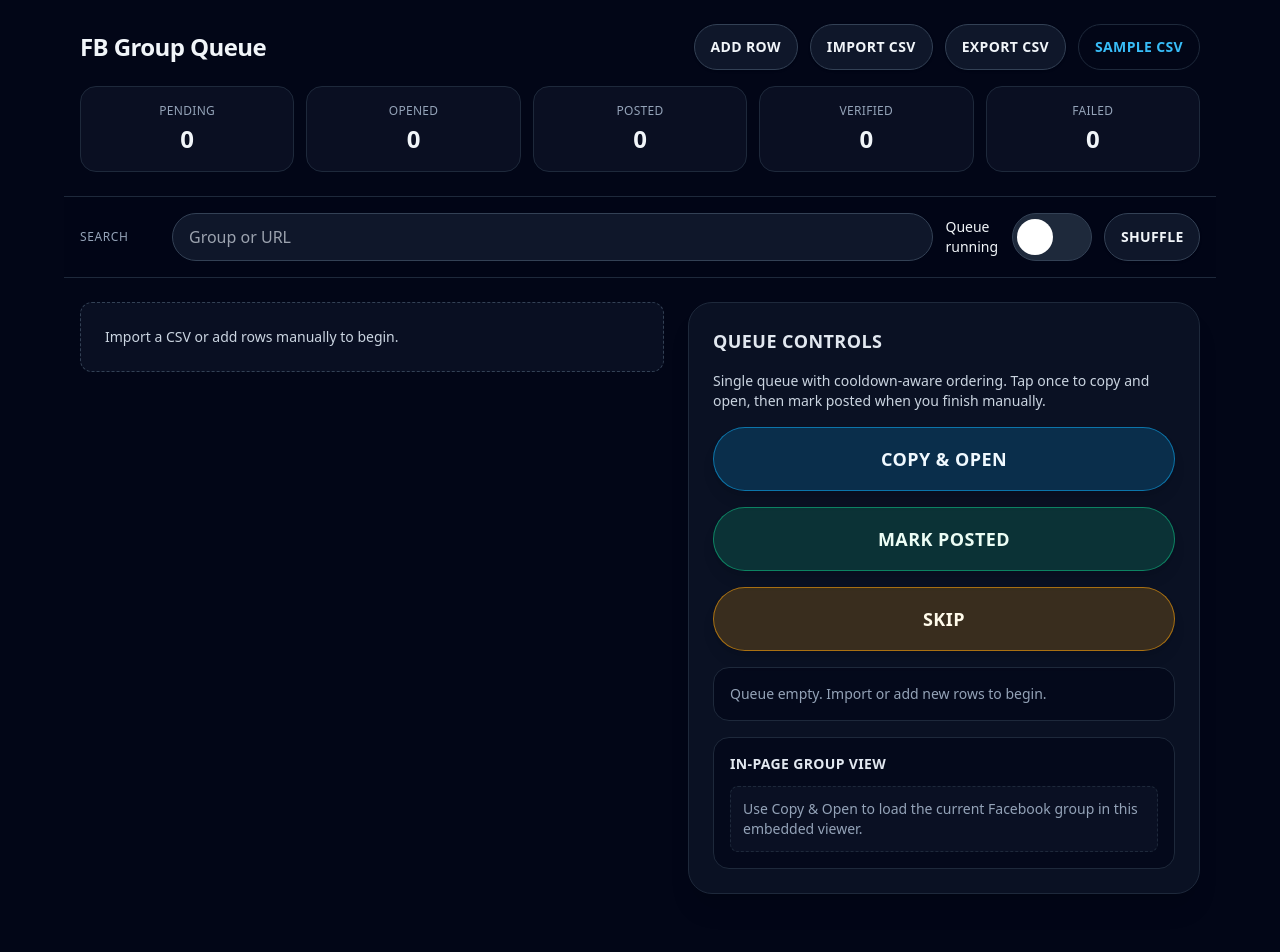
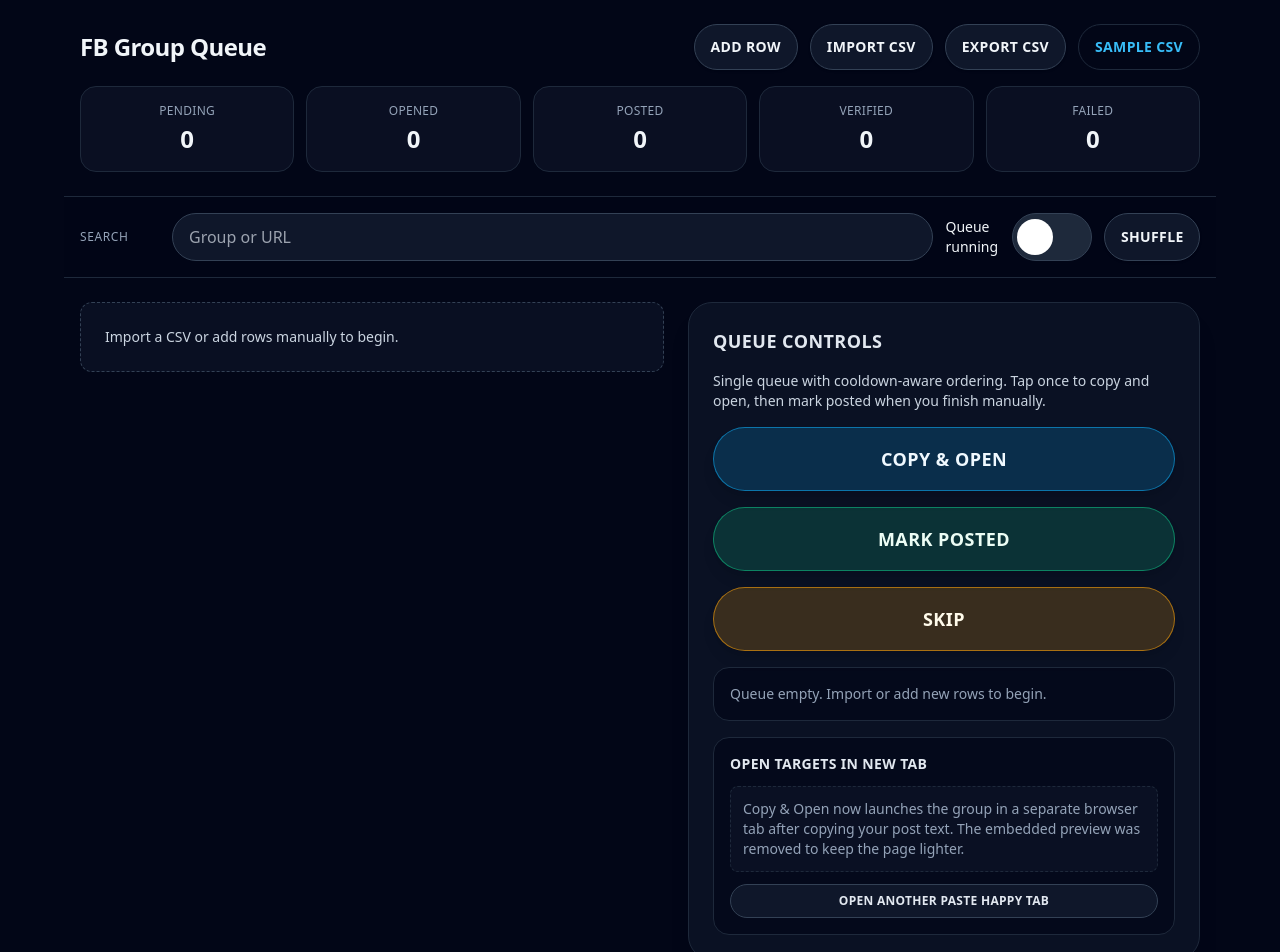
Before and after one commit to DevSkits916/Paste-happy-, a React (Vite) app: page / in a window 1280 px wide. Shown: the top 952 px of the page. Built offline with nearby package versions, Linux system fonts and the light colour scheme.

Commit message:
Open copy action in new tab and remove embedded view

```diff
--- a/src/App.tsx
+++ b/src/App.tsx
@@ -71,7 +71,6 @@ function InnerApp() {
         }
   );
   const [lastPermissionCheck, setLastPermissionCheck] = useState<string>('');
-  const [embeddedUrl, setEmbeddedUrl] = useState<string>('');
 
   useEffect(() => {
     saveState(STORAGE_KEY, state);
@@ -193,19 +192,26 @@ function InnerApp() {
     }
 
     const copyPromise = copyText(currentRow.ad);
-    updateRow(currentRow.id, (row) => appendHistory({
+    updateRow(
+      currentRow.id,
+      (row) =>
+        appendHistory(
+          {
             ...row,
             status: { type: 'copied' },
-    }, 'copied'));
+          },
+          'copied'
+        )
+    );
+
+    let nextTabUrl: string | null = null;
 
     if (isValidHttpUrl(currentRow.url)) {
       const payload = encodePostCopyToUriComponent(currentRow.ad);
-      const url =
+      nextTabUrl =
         currentRow.url +
         (currentRow.url.includes('#') ? '&' : '#') +
         `ph=1&ph_post=${payload}&ph_visit=${Date.now()}`;
-      setEmbeddedUrl(url);
-      updateRow(currentRow.id, (row) => appendHistory({ ...row, status: { type: 'opened' } }, 'opened'));
     } else if (currentRow.url.trim()) {
       push('URL must start with http:// or https://', 'error');
     }
@@ -213,11 +219,21 @@ function InnerApp() {
     const result = await copyPromise;
     if (result.success) {
       push(result.method === 'navigator' ? 'Copied via clipboard API.' : 'Copied via fallback selection.', 'success');
+
+      if (nextTabUrl) {
+        window.open(nextTabUrl, '_blank', 'noopener,noreferrer');
+        updateRow(currentRow.id, (row) => appendHistory({ ...row, status: { type: 'opened' } }, 'opened'));
+      }
     } else {
       push('Copy failed. Please copy manually.', 'error');
       updateRow(currentRow.id, (row) => appendHistory({ ...row, status: { type: 'failed', reason: 'copy-failed' } }, 'failed', 'Copy failed'));
     }
-  }, [currentRow, lastPermissionCheck, push, setEmbeddedUrl, updateRow]);
+  }, [currentRow, lastPermissionCheck, push, updateRow]);
+
+  const handleOpenNewWorkspaceTab = useCallback(() => {
+    window.open(window.location.href, '_blank', 'noopener,noreferrer');
+    push('Opened Paste Happy in a new tab.', 'info');
+  }, [push]);
 
   const handleMarkPosted = useCallback(() => {
     if (!currentRow) {
@@ -750,43 +766,18 @@ function InnerApp() {
           )}
 
           <div className="space-y-3 rounded-2xl border border-slate-800 bg-slate-950/70 p-4">
-            <div className="flex items-center justify-between gap-3">
-              <h3 className="text-sm font-semibold uppercase tracking-wide text-slate-200">In-page group view</h3>
-              {embeddedUrl && (
+            <h3 className="text-sm font-semibold uppercase tracking-wide text-slate-200">Open targets in new tab</h3>
+            <p className="rounded-lg border border-dashed border-slate-800 bg-slate-900/60 p-3 text-sm text-slate-400">
+              Copy &amp; Open now launches the group in a separate browser tab after copying your post text. The embedded preview was
+              removed to keep the page lighter.
+            </p>
             <button
               type="button"
-                  onClick={() => setEmbeddedUrl('')}
-                  className="rounded-full border border-slate-700 bg-slate-900 px-3 py-1 text-xs font-semibold uppercase tracking-wide text-slate-200 focus-visible:outline focus-visible:outline-2 focus-visible:outline-sky-400"
+              onClick={handleOpenNewWorkspaceTab}
+              className="inline-flex w-full justify-center rounded-full border border-slate-700 bg-slate-900 px-4 py-2 text-xs font-semibold uppercase tracking-wide text-slate-200 focus-visible:outline focus-visible:outline-2 focus-visible:outline-sky-400"
             >
-                  Clear
+              Open another Paste Happy tab
             </button>
-              )}
-            </div>
-            {embeddedUrl ? (
-              <>
-                <p className="text-xs text-slate-400">Copy &amp; Open loads the group below without leaving this page.</p>
-                <div className="overflow-hidden rounded-xl border border-slate-800 bg-black">
-                  <iframe
-                    title="Facebook group viewer"
-                    src={embeddedUrl}
-                    className="h-[28rem] w-full border-0"
-                    allow="clipboard-write; encrypted-media; fullscreen"
-                  />
-                </div>
-                <a
-                  href={embeddedUrl}
-                  target="_blank"
-                  rel="noreferrer"
-                  className="inline-flex w-full justify-center rounded-full border border-sky-500/60 bg-sky-500/10 px-4 py-2 text-center text-xs font-semibold uppercase tracking-wide text-sky-100 focus-visible:outline focus-visible:outline-2 focus-visible:outline-sky-400"
-                >
-                  Open in new tab
-                </a>
-              </>
-            ) : (
-              <p className="rounded-lg border border-dashed border-slate-800 bg-slate-900/60 p-3 text-sm text-slate-400">
-                Use Copy &amp; Open to load the current Facebook group in this embedded viewer.
-              </p>
-            )}
           </div>
         </aside>
       </main>
```
Lines whose indentation alone changed are shown as unchanged.
